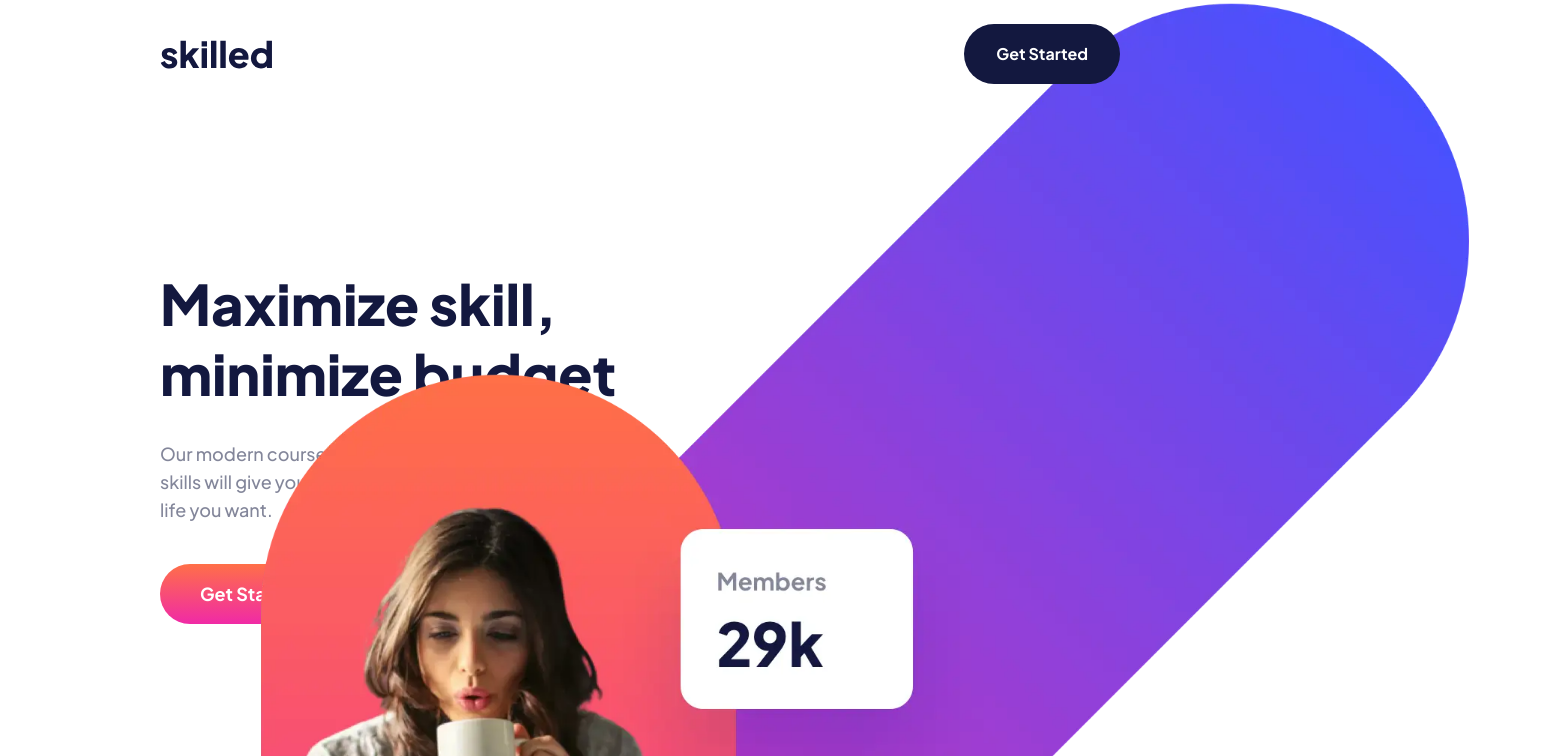
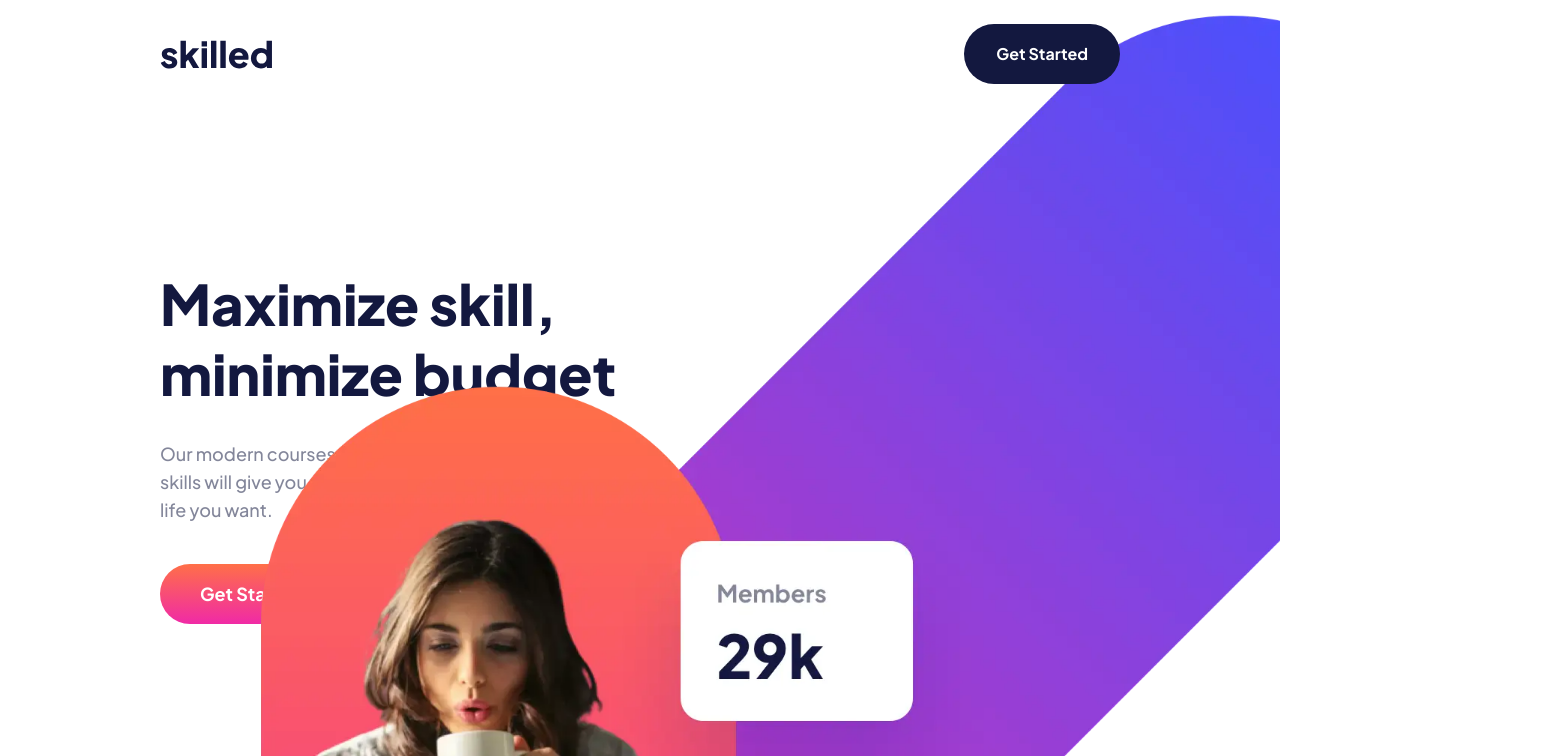
Before and after one commit to arpit8392/36-skilled-elearning-landing-page, a Next.js app: page / in a window 1280 px wide. Shown: the top 756 px of the page, 1568 px wide, since content can reach past the window. Built offline with nearby package versions, Linux system fonts and the light colour scheme.

Commit message:
Fix Image Overflowing Issue

```diff
--- a/app/layout.tsx
+++ b/app/layout.tsx
@@ -1,4 +1,3 @@
-import Header from '@/components/Header'
 import './globals.css'
 import type { Metadata } from 'next'
 import { Plus_Jakarta_Sans } from 'next/font/google'
@@ -19,10 +18,8 @@ export default function RootLayout({
 }) {
 	return (
 		<html lang='en'>
-			<body className={`${plus_jakarta_sans.className} overflow-x-hidden`}>
-				<Header />
+			<body className={`${plus_jakarta_sans.className}`}>
 				{children}
-				<Footer />
 			</body>
 		</html>
 	)
--- a/app/page.tsx
+++ b/app/page.tsx
@@ -1,9 +1,11 @@
 import Courses from '@/components/Courses'
+import Header from '@/components/Header'
 import Hero from '@/components/Hero'
 
 export default function Home() {
 	return (
-		<main>
+		<main className='overflow-hidden'>
+			<Header />
 			<Hero />
 			<Courses />
 		</main>
--- a/components/Courses.tsx
+++ b/components/Courses.tsx
@@ -3,7 +3,7 @@ import Course from './Course'
 
 const Courses = () => {
 	return (
-		<section className='px-4 pt-16 pb-20 bg-light-gradient md:px-10 md:pt-24 lg:px-40 lg:pb-36 lg:pt-28'>
+		<section className='px-4 pb-20 bg-light-gradient md:px-10 md:pt-24 lg:px-40 lg:pb-36 lg:pt-28'>
 			<ul className='grid grid-cols-1 md:grid-cols-2 gap-10 lg:grid-cols-3 md:grid-rows-3 lg:grid-rows-2 md:grid-flow-row-dense md:gap-x-4 md:gap-y-14 lg:gap-x-8 lg:gap-y-20'>
 				<li className='px-7 py-6 bg-primary-gradient rounded-xl md:px-8 md:py-14 lg:px-8 lg:py-16'>
 					<h2 className='text-white font-extrabold text-2xl max-w-sm md:text-[32px]/10 lg:max-w-xs'>
--- a/components/Hero.tsx
+++ b/components/Hero.tsx
@@ -3,8 +3,8 @@ import Link from 'next/link'
 
 const Hero = () => {
 	return (
-		<section className='px-4 py-10 md:pl-10 lg:pl-40 flex flex-col gap-12 md:flex-row md:gap-0 md:py-24 lg:py-40 '>
-			<div className='flex flex-col gap-7 lg:gap-8'>
+		<section className='md:relative px-4 pt-10 md:pl-10 lg:pl-40 flex flex-col gap-12 md:flex-row md:gap-0 md:py-24 lg:py-40'>
+			<div className='flex flex-col gap-7 lg:gap-8 flex-1'>
 				<h1 className='text-primary-dark font-extrabold text-[40px] leading-tight max-w-sm lg:text-[56px] lg:max-w-lg'>
 					Maximize skill, minimize budget
 				</h1>
@@ -21,7 +21,7 @@ const Hero = () => {
 					</Link>
 				</div>
 			</div>
-			<div className='md:absolute -top-24 -right-72'>
+			<div className='md:absolute -top-48 -right-72'>
 				{/* Hero Image */}
 				<Image
 					src={'/assets/image-hero-mobile@2x.webp'}
@@ -29,7 +29,7 @@ const Hero = () => {
 					width={327}
 					height={301}
 					priority
-					className='block w-auto md:hidden'
+					className='block w-auto md:hidden object-contain'
 				/>
 				<Image
 					src={'/assets/image-hero-tablet@2x.webp'}
@@ -37,7 +37,7 @@ const Hero = () => {
 					width={640}
 					height={640}
 					priority
-					className='hidden md:block w-auto lg:hidden '
+					className='hidden md:block w-auto lg:hidden object-contain'
 				/>
 				<Image
 					src={'/assets/image-hero-desktop@2x.webp'}
@@ -45,7 +45,7 @@ const Hero = () => {
 					width={990}
 					height={937}
 					priority
-					className='hidden lg:block w-auto'
+					className='hidden lg:block w-auto object-contain'
 				/>
 			</div>
 		</section>
```
